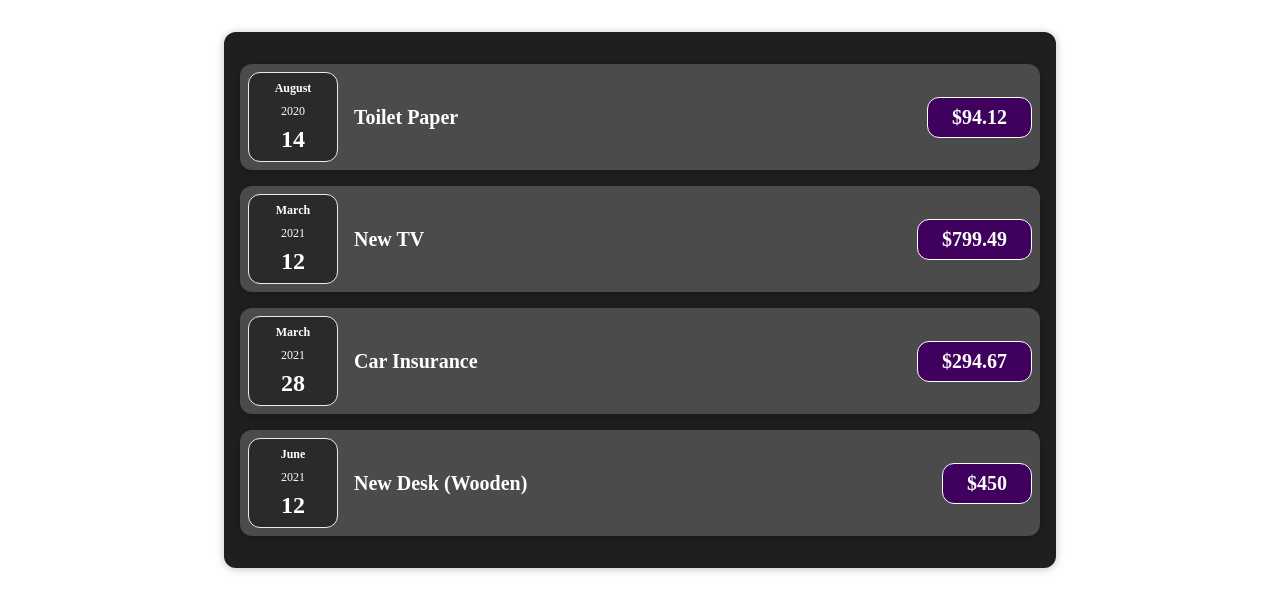
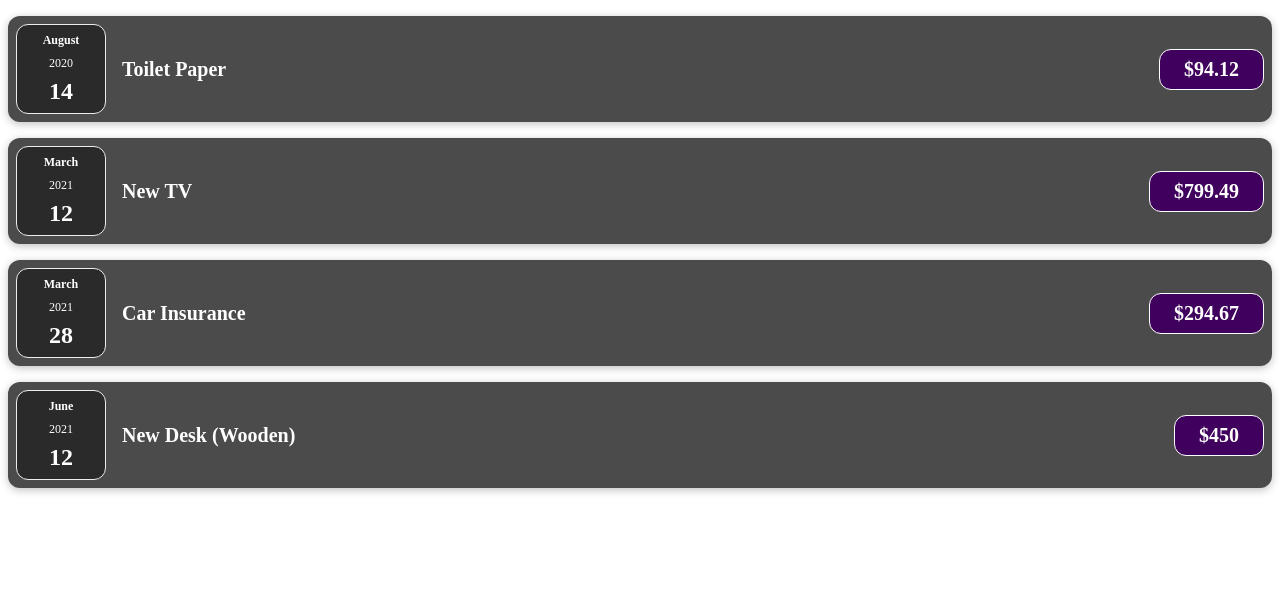
Before and after one commit to hassanShakur/reacting, a React (Create React App) app in the folder myapp/: page / in a window 1280 px wide. Shown: the top 612 px of the page. Built offline with nearby package versions, Linux system fonts and the light colour scheme.

Commit message:
Cards props.children prop

```diff
--- /dev/null
+++ b/myapp/src/UI/Card.js
@@ -0,0 +1,7 @@
+import React from 'react';
+
+const Card = (props) => {
+  return <div className='card'>{props.children}</div>;
+};
+
+export default Card;
--- a/myapp/src/components/Expenses.js
+++ b/myapp/src/components/Expenses.js
@@ -1,14 +1,15 @@
 import React from 'react';
 import SingleExpense from './SingleExpense';
+import Card from '../UI/Card';
 
 const Expenses = ({data}) => {
   return (
-    <div className='expenses'>
+    <Card className='expenses'>
       <SingleExpense data={data[0]}/>
       <SingleExpense data={data[1]}/>
       <SingleExpense data={data[2]}/>
       <SingleExpense data={data[3]}/>
-    </div>
+    </Card>
   );
 };
 
```
